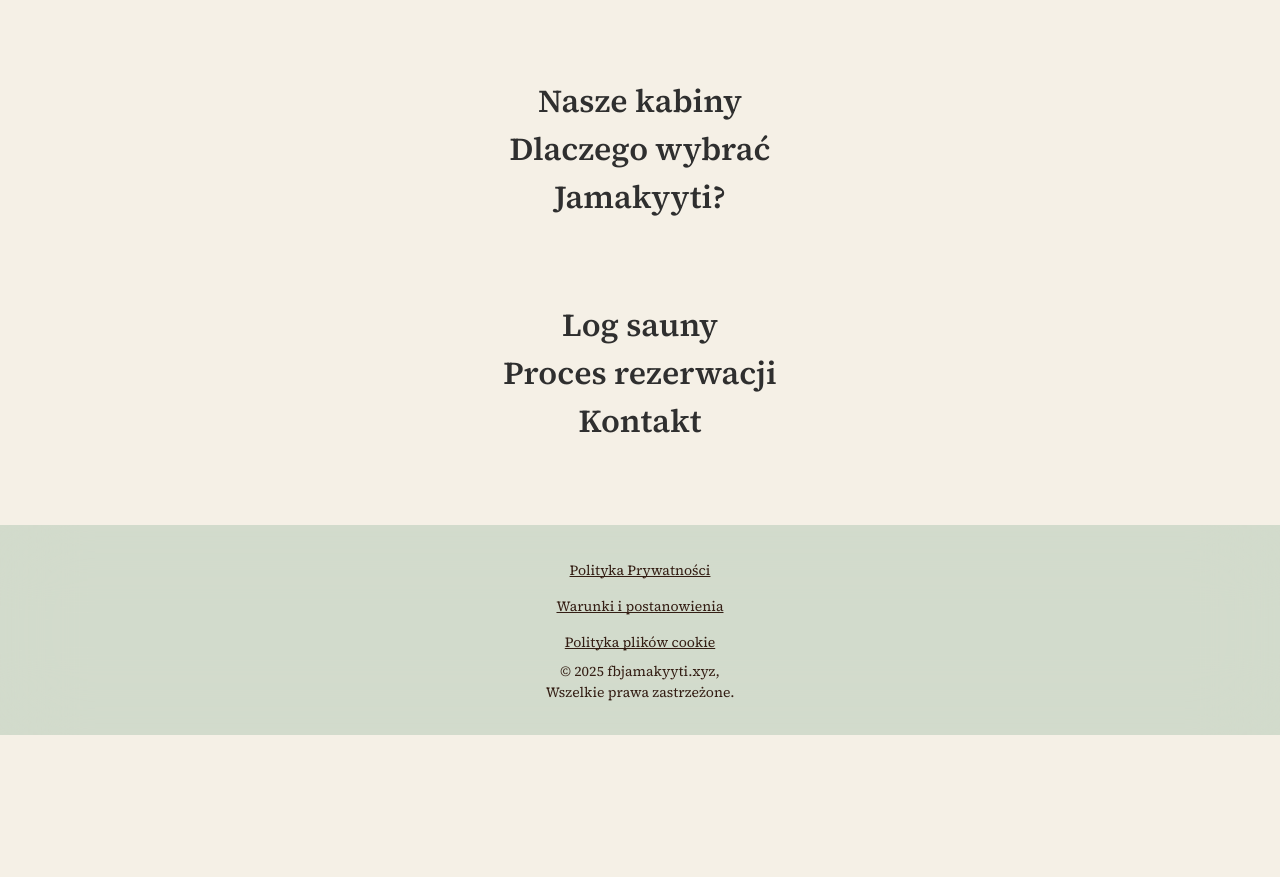
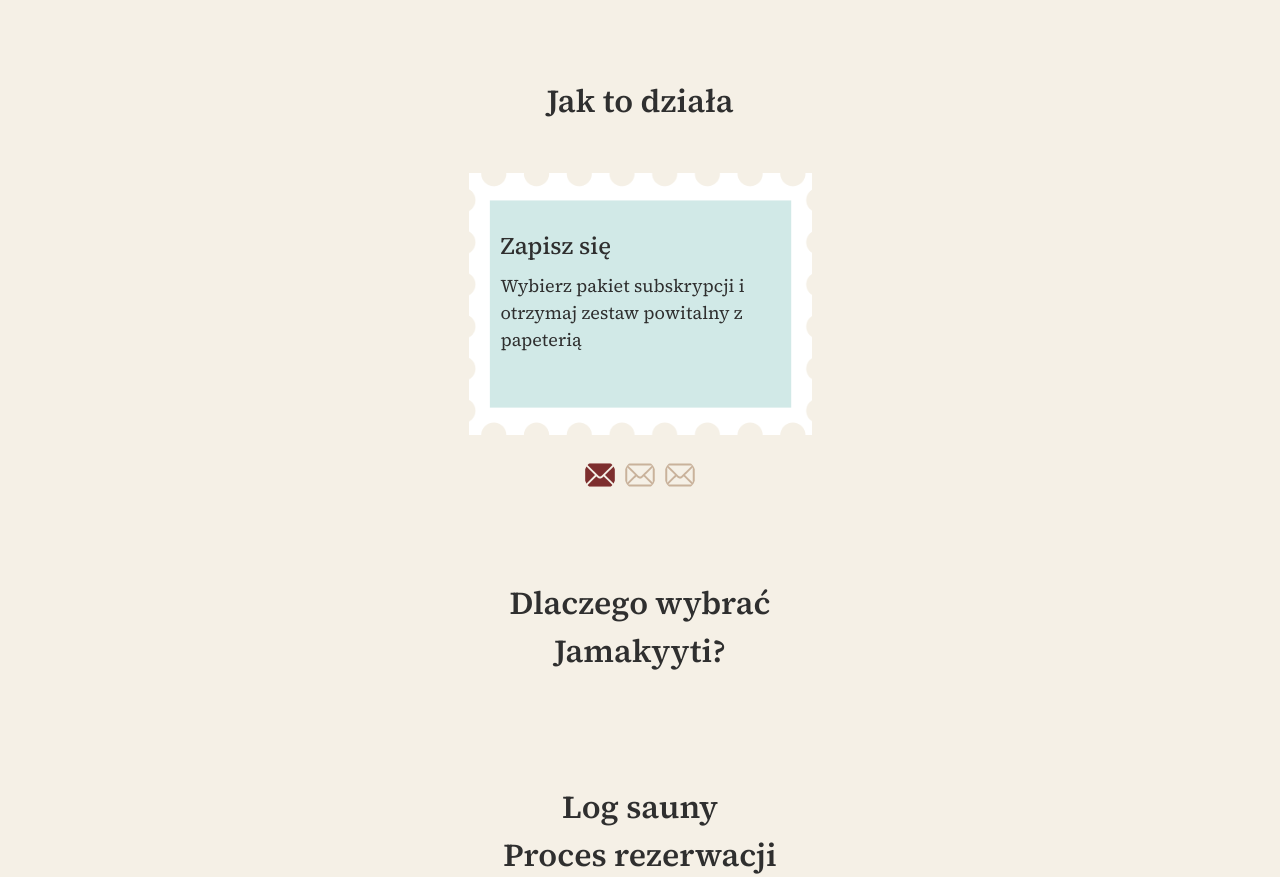
Before and after one commit to DenysHV1/pusuruunu-outs, a website built with Vite: page src/index.html in a window 1280 px wide. Shown: the part 1358-2235 px from the top of the page. Before the commit the page ends 2093 px from the top, so only its background shows below. Built offline with nearby package versions, Linux system fonts and the light colour scheme; a web font is replaced by a local one.

Commit message:
how-works

```diff
--- /dev/null
+++ b/src/js/how-works.js
@@ -0,0 +1,43 @@
+import Swiper from 'swiper/bundle';
+import 'swiper/css/bundle';
+
+export const howWorksSwiper = () => {
+	let howWorksSwiper = null;
+
+	const initHowWorksSwiper = () => {
+		if (window.innerWidth < 1440) {
+			if (!howWorksSwiper) {
+				howWorksSwiper = new Swiper(".swiper-how-works", {
+					slidesPerView: 1,
+					slidesPerGroup: 1,
+centeredSlides: false,
+					loop: false,
+					grabCursor: true,
+					spaceBetween: 24,
+					speed: 800,
+					simulateTouch: true,
+					touchRatio: 1,
+					mousewheel: {
+						sensitivity: 0.5,
+					},
+					keyboard: {
+						enabled: true,
+						onlyInViewport: true,
+					},
+					pagination: {
+						el: ".swiper-pagination",
+						clickable: true,
+					},
+				});
+			}
+		} else {
+			if (howWorksSwiper) {
+				howWorksSwiper.destroy(true, true);
+				howWorksSwiper = null;
+			}
+		}
+	};
+
+	initHowWorksSwiper();
+	window.addEventListener("resize", initHowWorksSwiper);
+};
--- a/src/main.js
+++ b/src/main.js
@@ -1,5 +1,7 @@
 import mobileMenu from './js/header.js';
 import { cookiePolicy } from './js/cookiesPolicy.js';
+import { howWorksSwiper } from './js/how-works.js';
 
 mobileMenu();
 cookiePolicy();
+howWorksSwiper();
--- a/src/partials/history.html
+++ b/src/partials/history.html
@@ -3,10 +3,24 @@
     <h2 class="title-h2">Nasza historia</h2>
     <div class="history-content">
       <div class="history-content-left">
-        <p class="history-content_text1">Osobista historia założycielska z prawdziwym haczykiem</p>
-        <p class="history-content_text2">PYSURUUNU narodziło się z jednej kartki. Po przeprowadzce do Japonii, założycielka – Magda – wysłała do swojej babci pierwszy ręcznie napisany list. Babcia, która od lat chorowała na Alzheimera, odpowiedziała – a potem pisała raz w miesiącu, dopóki mogła. Te listy stały się pomostem między pokoleniami, emocjami i czasem. Gdy Magda wróciła do Polski, stworzyła klub dla tych, którzy nie zapomnieli, jak to jest poczuć papier pod palcami.</p>
+        <p class="history-content_text1">
+          Osobista historia założycielska z prawdziwym haczykiem
+        </p>
+        <p class="history-content_text2">
+          PYSURUUNU narodziło się z jednej kartki. Po przeprowadzce do Japonii,
+          założycielka – Magda – wysłała do swojej babci pierwszy ręcznie
+          napisany list. Babcia, która od lat chorowała na Alzheimera,
+          odpowiedziała – a potem pisała raz w miesiącu, dopóki mogła. Te listy
+          stały się pomostem między pokoleniami, emocjami i czasem. Gdy Magda
+          wróciła do Polski, stworzyła klub dla tych, którzy nie zapomnieli, jak
+          to jest poczuć papier pod palcami.
+        </p>
       </div>
-      <img src="./img/history-image.png" alt="history" class="history-content_img">
+      <img
+        src="./img/history-image.png"
+        alt="history"
+        class="history-content_img"
+      />
     </div>
   </div>
 </section>
--- a/src/partials/how-works.html
+++ b/src/partials/how-works.html
@@ -1,6 +1,37 @@
 <section class="how-works" id="how-works">
   <div class="how-works_container container">
-    <h2 class="title-h2">Nasze kabiny</h2>
+    <h2 class="title-h2">Jak to działa</h2>
+    <div class="how-works-content">
+      <div class="swiper swiper-how-works">
+        <div class="swiper-wrapper swiper-wrapper-how-works">
+          <div
+            class="swiper-slide swiper-slide-how-works swiper-slide-how-works-1"
+          >
+            <h3>Zapisz się</h3>
+            <p>
+              Wybierz pakiet subskrypcji i otrzymaj zestaw powitalny z papeterią
+            </p>
+          </div>
 
+          <div
+            class="swiper-slide swiper-slide-how-works swiper-slide-how-works-2"
+          >
+            <h3>Wylosuj osobę</h3>
+            <p>Co miesiąc losujemy Ci osobę z klubu, do której wyślesz list</p>
+          </div>
+
+          <div
+            class="swiper-slide swiper-slide-how-works swiper-slide-how-works-3"
+          >
+            <h3>Pisz i czekaj</h3>
+            <p>
+              Napisz list. Prawdziwy, ręczny. I czekaj, aż przyjdzie odpowiedź –
+              nie wiadomo skąd, ale zawsze z serca
+            </p>
+          </div>
+        </div>
+      </div>
+      <div class="swiper-pagination"></div>
+    </div>
   </div>
 </section>
--- a/src/partials/why-us.html
+++ b/src/partials/why-us.html
@@ -1,6 +1,8 @@
 <section class="why-us" id="why-us">
 	<div class="why-us_container container">
 	  <h2 class="title-h2">Dlaczego wybrać Jamakyyti?</h2>
+    <div class="why-us-content">
 
+    </div>
 	</div>
   </section>
--- a/src/scss/how-works.css
+++ b/src/scss/how-works.css
@@ -1,17 +1,86 @@
-.log {
+.how-works {
   margin-bottom: 80px;
   scroll-margin-top: 100px;
-  @media screen and (min-width: 1440px) {
-    margin-bottom: 140px;
+  @media (min-width: 1440px) {
+    margin-bottom: 120px;
   }
 }
 
-.log_container {
+.how-works_container {
   display: flex;
   flex-direction: column;
-  align-items: center;
-  gap: 28px;
-  @media screen and (min-width: 1440px) {
-    gap: 36px;
+  gap: 48px;
+  padding: 0 16px;
+  @media (min-width: 1440px) {
+    gap: 56px;
+    padding: 0 72px;
   }
 }
+
+.swiper-how-works {
+  width: 100%;
+  overflow-y: hidden !important;
+}
+
+.how-works-content {
+  max-width: 343px;
+  @media (min-width: 1440px) {
+    max-width: 100%;
+  }
+}
+
+.swiper-wrapper-how-works {
+  display: flex;
+  @media (min-width: 1440px) {
+    gap: 24px;
+  }
+}
+
+.swiper-slide-how-works {
+  overflow: hidden;
+  display: flex !important;
+  flex-direction: column;
+  justify-content: flex-start;
+  align-items: flex-start;
+  gap: 8px;
+  background-size: cover;
+  background-position: center;
+  background-repeat: no-repeat;
+  padding: 55px 32px;
+  min-height: 262px;
+  @media (min-width: 1440px) {
+    gap: 16px;
+    padding: 93px 48px;
+    width: 416px;
+    max-width: 416px;
+    min-height: 306px;
+    height: 306px;
+  }
+}
+
+.swiper-slide-how-works > h3 {
+  font-weight: 500;
+  font-size: 24px;
+  text-align: left;
+}
+
+.swiper-slide-how-works > p {
+  text-align: left;
+  font-size: 18px;
+  max-width: 311px;
+  @media (min-width: 1440px) {
+    max-width: 368px;
+  }
+}
+
+.swiper-slide-how-works-1 {
+  background-image: url(../img/how-works/card-bg-1.png);
+}
+
+.swiper-slide-how-works-2 {
+  background-image: url(../img/how-works/card-bg-2.png);
+}
+
+.swiper-slide-how-works-3 {
+  background-image: url(../img/how-works/card-bg-3.png);
+}
--- a/src/scss/styles.css
+++ b/src/scss/styles.css
@@ -81,3 +81,33 @@
   clip: rect(0 0 0 0);
   overflow: hidden;
 }
+
+.swiper-pagination {
+  display: flex !important;
+  justify-content: center;
+  position: relative !important;
+  margin-top: 32px;
+  @media screen and (min-width: 1440px) {
+    display: none !important;
+  }
+}
+
+.swiper-pagination-bullet {
+  width: 32px !important;
+  height: 32px !important;
+  background-image: url('../img/pagination.png') !important;
+  background-color: transparent !important;
+  background-size: cover;
+  background-repeat: no-repeat;
+  background-position: center;
+  opacity: 1 !important;
+  border: none;
+}
+
+.swiper-pagination-bullet-active {
+  background-image: url('../img/pagination-active.png') !important;
+  background-size: 32px 32px !important;
+  background-repeat: no-repeat;
+  background-position: center;
+  background-color: transparent !important;
+}
```
Also changed, not shown: src/scss/history.css (+5 -7 lines).
